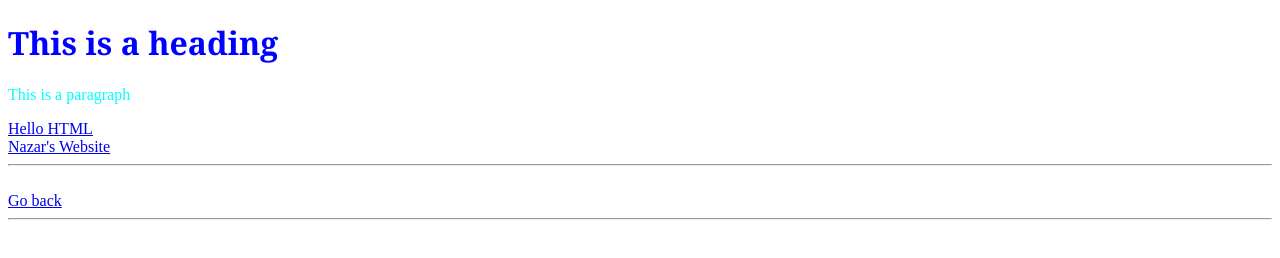
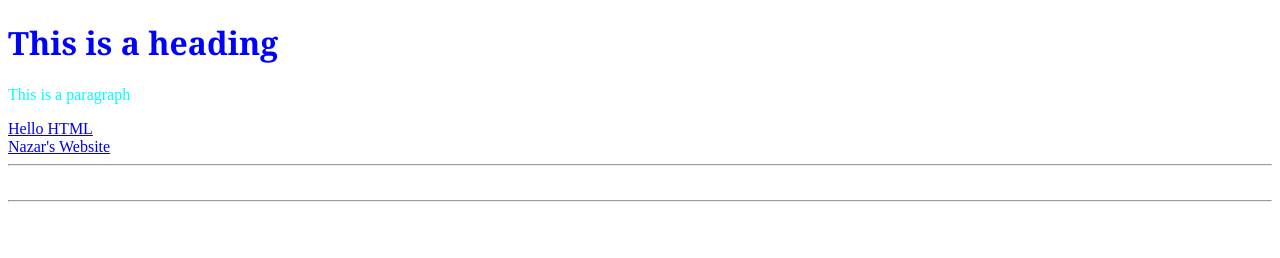
Before and after one commit to mr-nazar-05/soudagaragencies.com, a plain HTML site: page index.html in a window 1280 px wide. Drawn offline with Linux system fonts and the light colour scheme.

Commit message:
Update index.html

```diff
--- a/index.html
+++ b/index.html
@@ -8,6 +8,6 @@
         <p style="color:aqua;font-family:Times New Roman;"> This is a paragraph</p>
         <a href="Hello.html">Hello HTML</a> <br>
         <a href="nazarsoudagar.wordpress.com">Nazar's Website</a> <hr> <br>
-        <a href="index.html">Go back</a> <hr> <br>
+         <hr> <br>
     </body>
 </html>
```
